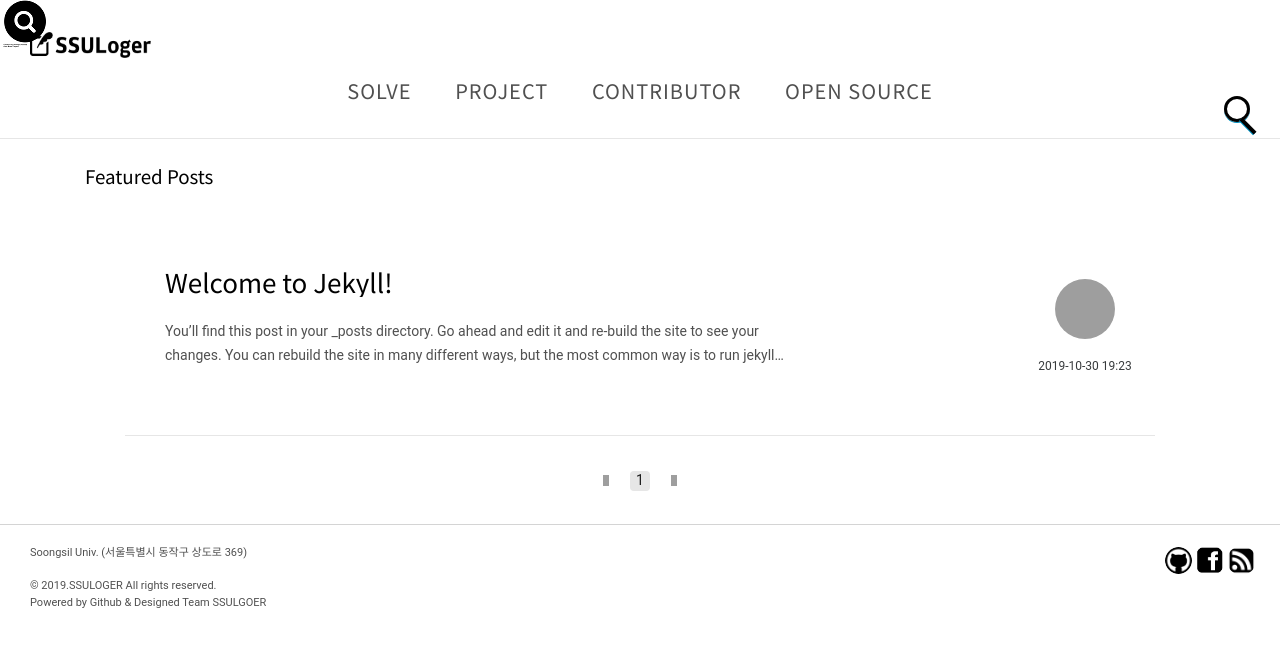
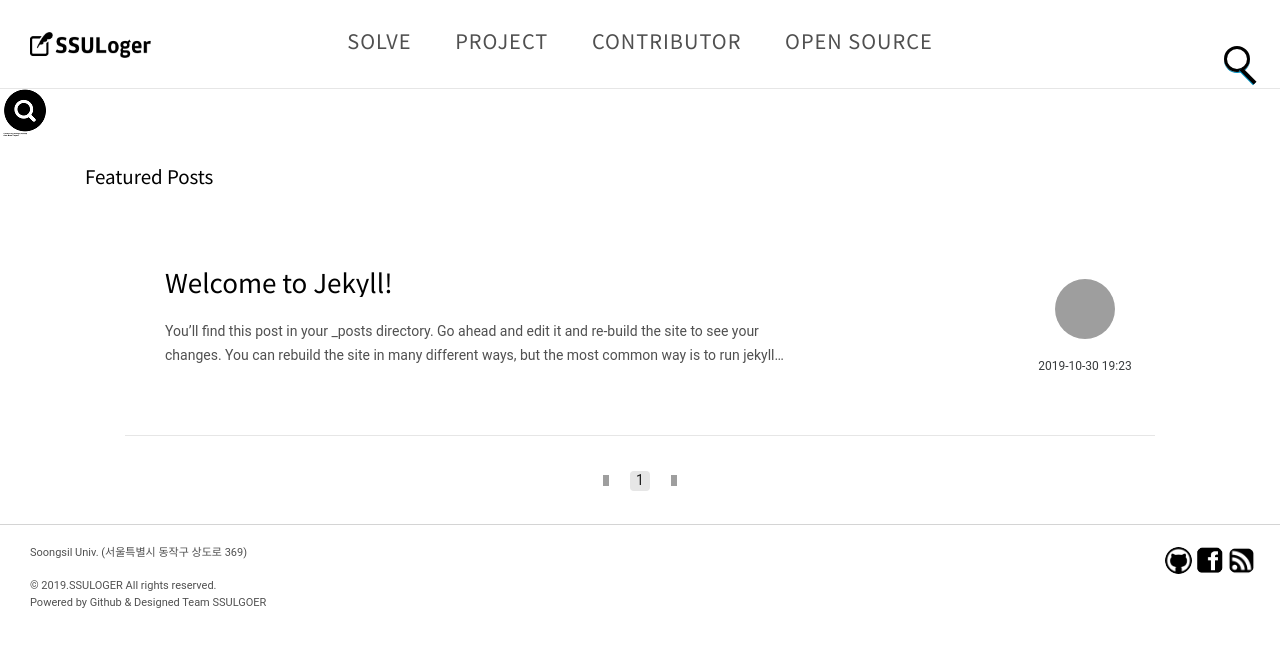
Before and after one commit to qdwns9704/SSULoger, a Jekyll site: the page built from index.html, in a window 1280 px wide. Shown: the top 647 px of the page. Built offline with Jekyll 4.4.1, drawn with Linux system fonts in a browser that asks for light colours; the list of posts is cut into pages by our own code; grey boxes are pictures that could not be loaded.

Commit message:
아이콘 위치 조정

```diff
--- a/_layouts/default.html
+++ b/_layouts/default.html
@@ -4,10 +4,11 @@
 <head>
   {% include head.html %}
 </head>
-<a href="/search/"><img src="assets/images/icon/search.png" /></a>
+
 <body class="{{ page.layout | append: '-template' }}">
 
   {% include header.html %}
+  <a href="/search/"><img src="assets/images/icon/search.png" /></a>
   <div id="wrapper">
 
     {{ content }}
```
